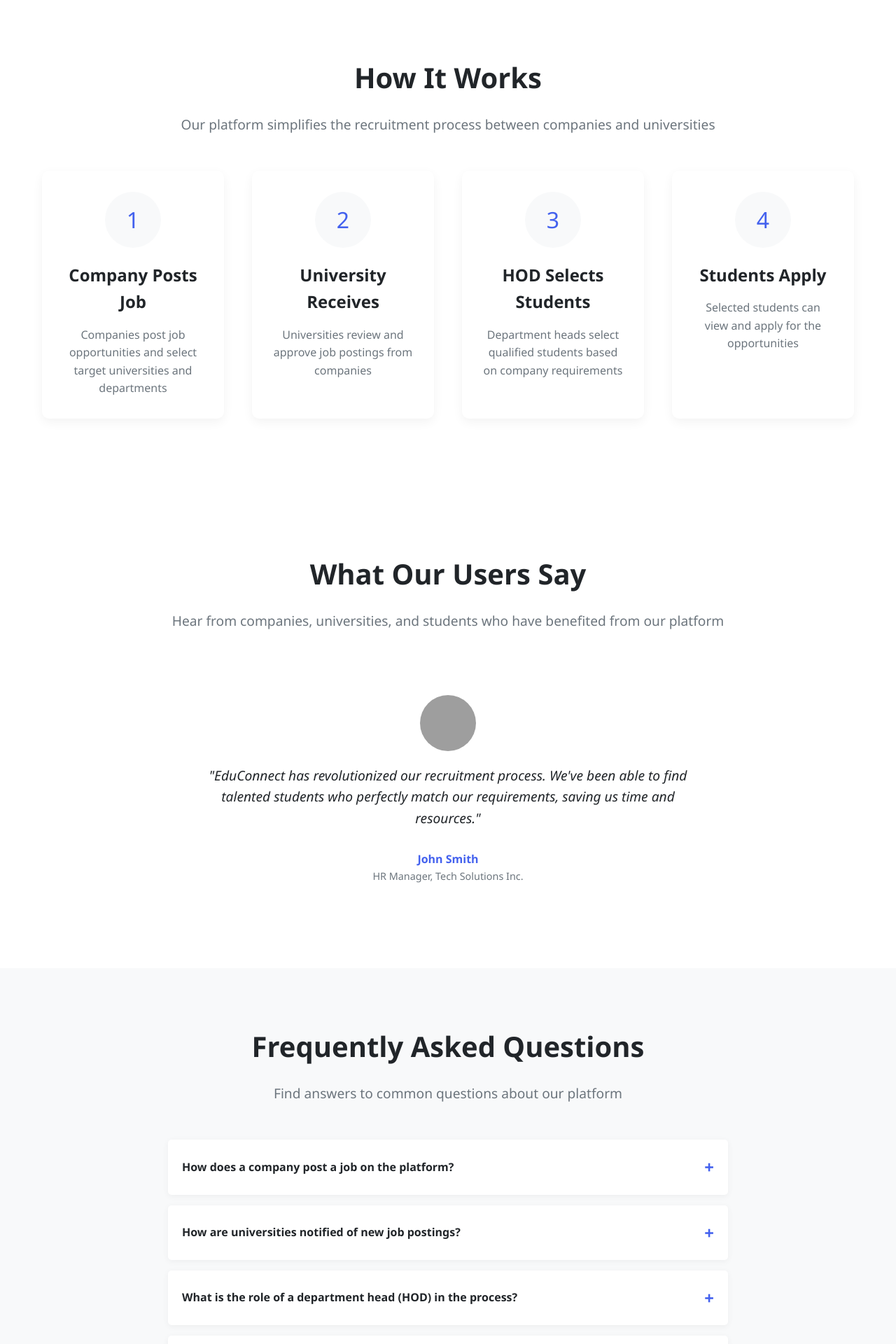
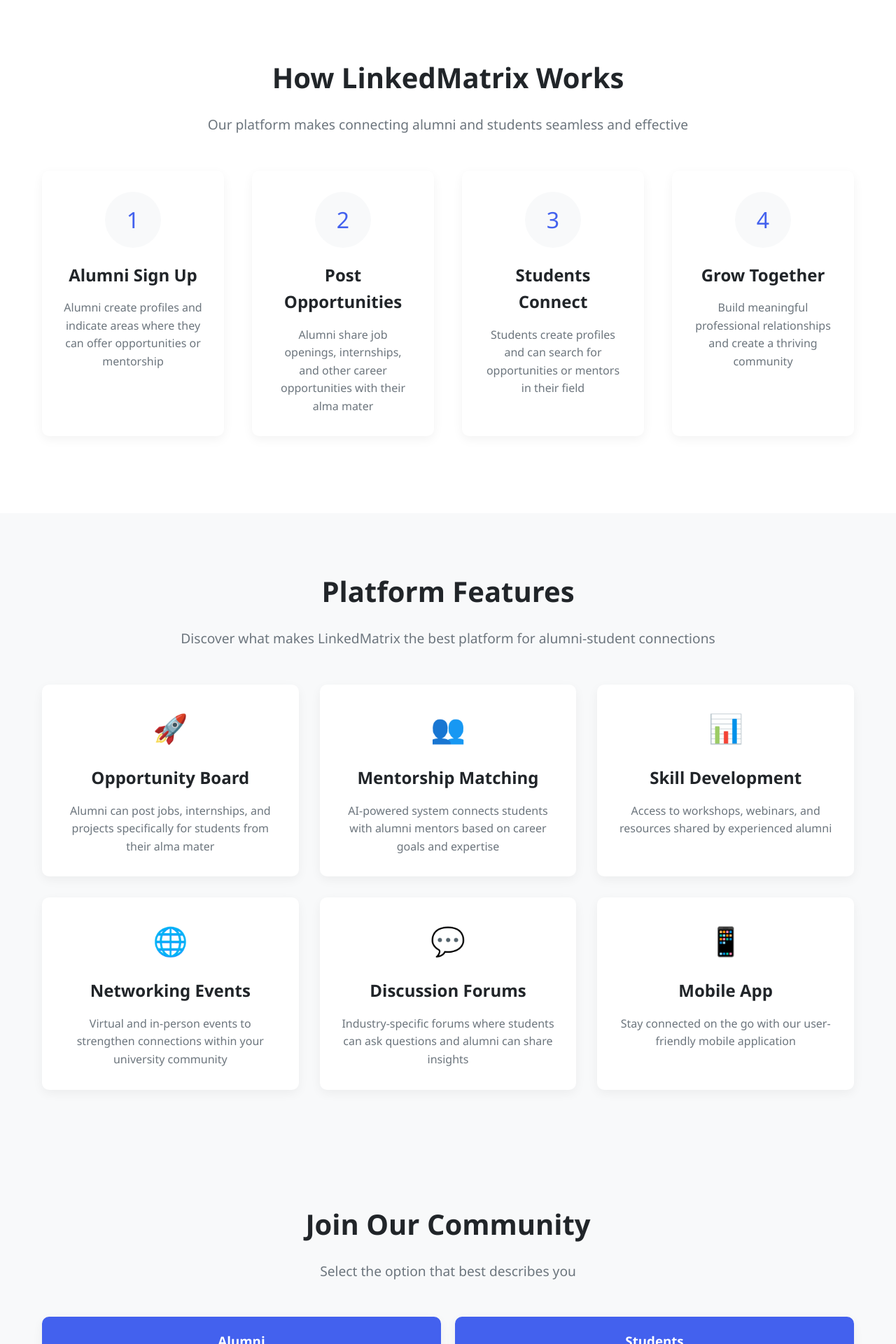
Before and after one commit to ManaS066/LinkedMatrix, a Flask app: page / in a window 1280 px wide. Shown: the part 801-2721 px from the top of the page at 70% size. Run offline with Flask 3, Linux system fonts and the light colour scheme; some libraries are stand-ins or nearby versions; grey boxes are pictures that could not be loaded.

Commit message:
indexpage change

```diff
--- a/templates/company_dashboard.html
+++ b/templates/company_dashboard.html
@@ -487,7 +487,7 @@
     <!-- Navigation Bar -->
     <nav class="navbar navbar-expand-lg">
         <div class="container-fluid">
-            <a class="navbar-brand" href="#">BridgeWork</a>
+            <a class="navbar-brand" href="#">LinkedMatrix</a>
             <div class="welcome-text d-none d-md-block">Welcome, <b>{{ company_name }}</b></div>
             <button class="navbar-toggler" type="button" data-bs-toggle="collapse" data-bs-target="#navbarNav"
                 aria-controls="navbarNav" aria-expanded="false" aria-label="Toggle navigation">
--- a/templates/index.html
+++ b/templates/index.html
@@ -3,7 +3,7 @@
 <head>
     <meta charset="UTF-8">
     <meta name="viewport" content="width=device-width, initial-scale=1.0">
-    <title>BridgeWork - Bridging Companies and Universities</title>
+    <title>LinkedMatrix - Connecting Alumni and Students</title>
     <style>
         /* Global Styles */
         :root {
@@ -228,6 +228,47 @@
         }
 
         .step-description {
+            color: var(--gray-color);
+        }
+
+        /* Features Section */
+        .features {
+            background-color: var(--light-color);
+        }
+
+        .features-grid {
+            display: grid;
+            grid-template-columns: repeat(auto-fit, minmax(300px, 1fr));
+            gap: 30px;
+            margin-top: 50px;
+        }
+
+        .feature-card {
+            background-color: white;
+            padding: 30px;
+            border-radius: 10px;
+            box-shadow: 0 5px 15px rgba(0, 0, 0, 0.05);
+            text-align: center;
+            transition: transform 0.3s ease;
+        }
+
+        .feature-card:hover {
+            transform: translateY(-10px);
+        }
+
+        .feature-icon {
+            font-size: 2.5rem;
+            color: var(--primary-color);
+            margin-bottom: 20px;
+        }
+
+        .feature-title {
+            font-size: 1.5rem;
+            margin-bottom: 15px;
+            color: var(--dark-color);
+        }
+
+        .feature-description {
             color: var(--gray-color);
         }
 
@@ -539,11 +579,12 @@
     <header>
         <div class="container">
             <nav class="navbar">
-                <a href="#" class="logo">Work<span>Bridge</span></a>
+                <a href="#" class="logo">Linked<span>Matrix</span></a>
                 <ul class="nav-links">
                     <li><a href="#how-it-works">How It Works</a></li>
+                    <li><a href="#features">Features</a></li>
                     <li><a href="/login">Login</a></li>
-                    <li><a href="#testimonials">Testimonials</a></li>
+                    <li><a href="#testimonials">Success Stories</a></li>
                     <li><a href="#faq">FAQ</a></li>
                     <li><a href="#contact" class="btn btn-primary">Contact Us</a></li>
                 </ul>
@@ -556,10 +597,10 @@
     <section class="hero" id="home">
         <div class="container">
             <div class="hero-content">
-                <h1 class="hero-title">Connecting Companies, Universities & Students</h1>
-                <p class="hero-subtitle">A seamless platform that bridges the gap between industry needs and academic talent</p>
+                <h1 class="hero-title">Connecting Alumni and Students for Success</h1>
+                <p class="hero-subtitle">A powerful platform where alumni can share opportunities and mentor the next generation</p>
                 <div class="hero-btns">
-                    <a href="#login-sections" class="btn btn-primary">Get Started</a>
+                    <a href="#login-sections" class="btn btn-primary">Join the Network</a>
                     <a href="#how-it-works" class="btn btn-outline">Learn More</a>
                 </div>
             </div>
@@ -569,100 +610,156 @@
     <!-- How It Works Section -->
     <section class="section how-it-works" id="how-it-works">
         <div class="container">
-            <h2 class="section-title text-center">How It Works</h2>
-            <p class="section-subtitle text-center">Our platform simplifies the recruitment process between companies and universities</p>
+            <h2 class="section-title text-center">How LinkedMatrix Works</h2>
+            <p class="section-subtitle text-center">Our platform makes connecting alumni and students seamless and effective</p>
 
             <div class="steps">
                 <div class="step">
                     <div class="step-icon">1</div>
-                    <h3 class="step-title">Company Posts Job</h3>
-                    <p class="step-description">Companies post job opportunities and select target universities and departments</p>
+                    <h3 class="step-title">Alumni Sign Up</h3>
+                    <p class="step-description">Alumni create profiles and indicate areas where they can offer opportunities or mentorship</p>
                 </div>
 
                 <div class="step">
                     <div class="step-icon">2</div>
-                    <h3 class="step-title">University Receives</h3>
-                    <p class="step-description">Universities review and approve job postings from companies</p>
+                    <h3 class="step-title">Post Opportunities</h3>
+                    <p class="step-description">Alumni share job openings, internships, and other career opportunities with their alma mater</p>
                 </div>
 
                 <div class="step">
                     <div class="step-icon">3</div>
-                    <h3 class="step-title">HOD Selects Students</h3>
-                    <p class="step-description">Department heads select qualified students based on company requirements</p>
+                    <h3 class="step-title">Students Connect</h3>
+                    <p class="step-description">Students create profiles and can search for opportunities or mentors in their field</p>
                 </div>
 
                 <div class="step">
                     <div class="step-icon">4</div>
-                    <h3 class="step-title">Students Apply</h3>
-                    <p class="step-description">Selected students can view and apply for the opportunities</p>
+                    <h3 class="step-title">Grow Together</h3>
+                    <p class="step-description">Build meaningful professional relationships and create a thriving community</p>
                 </div>
             </div>
         </div>
     </section>
 
+    <!-- Features Section -->
+    <section class="section features" id="features">
+        <div class="container">
+            <h2 class="section-title text-center">Platform Features</h2>
+            <p class="section-subtitle text-center">Discover what makes LinkedMatrix the best platform for alumni-student connections</p>
 
-<!-- Contact Form Modal -->
-<div id="contactModal" class="modal">
-    <div class="modal-content">
-        <span class="close-btn">&times;</span>
-        <h2>Contact Us</h2>
-        <form>
-            <label for="name" align:left>Name:</label>
-            <input type="text" id="name" required>
+            <div class="features-grid">
+                <div class="feature-card">
+                    <div class="feature-icon">🚀</div>
+                    <h3 class="feature-title">Opportunity Board</h3>
+                    <p class="feature-description">Alumni can post jobs, internships, and projects specifically for students from their alma mater</p>
+                </div>
 
-            <label for="email" align:left>Email:</label>
-            <input type="email" id="email" required>
+                <div class="feature-card">
+                    <div class="feature-icon">👥</div>
+                    <h3 class="feature-title">Mentorship Matching</h3>
+                    <p class="feature-description">AI-powered system connects students with alumni mentors based on career goals and expertise</p>
+                </div>
 
-            <label for="message" align:left>Message:</label>
-            <textarea id="message" rows="4" required></textarea>
+                <div class="feature-card">
+                    <div class="feature-icon">📊</div>
+                    <h3 class="feature-title">Skill Development</h3>
+                    <p class="feature-description">Access to workshops, webinars, and resources shared by experienced alumni</p>
+                </div>
 
-            <button type="submit" class="btn btn-primary">Submit</button>
-        </form>
-    </div>
-</div>
+                <div class="feature-card">
+                    <div class="feature-icon">🌐</div>
+                    <h3 class="feature-title">Networking Events</h3>
+                    <p class="feature-description">Virtual and in-person events to strengthen connections within your university community</p>
+                </div>
 
+                <div class="feature-card">
+                    <div class="feature-icon">💬</div>
+                    <h3 class="feature-title">Discussion Forums</h3>
+                    <p class="feature-description">Industry-specific forums where students can ask questions and alumni can share insights</p>
+                </div>
+
+                <div class="feature-card">
+                    <div class="feature-icon">📱</div>
+                    <h3 class="feature-title">Mobile App</h3>
+                    <p class="feature-description">Stay connected on the go with our user-friendly mobile application</p>
+                </div>
+            </div>
+        </div>
+    </section>
+
+    <!-- Login Sections -->
+    <section class="section login-sections" id="login-sections">
+        <div class="container">
+            <h2 class="section-title text-center">Join Our Community</h2>
+            <p class="section-subtitle text-center">Select the option that best describes you</p>
+
+            <div class="login-cards">
+                <div class="login-card">
+                    <div class="login-card-header">
+                        <h3>Alumni</h3>
+                    </div>
+                    <div class="login-card-body">
+                        <h4 class="login-card-title">Give Back to Your Community</h4>
+                        <p class="login-card-text">Share opportunities, mentor students, and strengthen your university network</p>
+                        <a href="#" class="btn btn-primary">Alumni Sign Up</a>
+                    </div>
+                </div>
+
+                <div class="login-card">
+                    <div class="login-card-header">
+                        <h3>Students</h3>
+                    </div>
+                    <div class="login-card-body">
+                        <h4 class="login-card-title">Launch Your Career</h4>
+                        <p class="login-card-text">Connect with alumni, find opportunities, and get guidance from those who've been in your shoes</p>
+                        <a href="#" class="btn btn-primary">Student Sign Up</a>
+                    </div>
+                </div>
+            </div>
+        </div>
+    </section>
 
     <!-- Testimonials Section -->
     <section class="section testimonials" id="testimonials">
         <div class="container">
-            <h2 class="section-title text-center">What Our Users Say</h2>
-            <p class="section-subtitle text-center">Hear from companies, universities, and students who have benefited from our platform</p>
+            <h2 class="section-title text-center">Success Stories</h2>
+            <p class="section-subtitle text-center">Hear from alumni and students who have benefited from our platform</p>
 
             <div class="testimonial-slider">
                 <div class="testimonial-slide">
                     <div class="testimonial-avatar">
-                        <img src="https://randomuser.me/api/portraits/men/32.jpg" alt="John Smith">
+                        <img src="/api/placeholder/80/80" alt="James Wilson">
                     </div>
-                    <p class="testimonial-text">"EduConnect has revolutionized our recruitment process. We've been able to find talented students who perfectly match our requirements, saving us time and resources."</p>
-                    <p class="testimonial-author">John Smith</p>
-                    <p class="testimonial-role">HR Manager, Tech Solutions Inc.</p>
+                    <p class="testimonial-text">"As an alumnus, I wanted to give back to my university community. LinkedMatrix made it easy to post job openings at my company specifically for students from my alma mater. I've hired three brilliant graduates so far!"</p>
+                    <p class="testimonial-author">James Wilson</p>
+                    <p class="testimonial-role">Engineering Manager, Class of 2010</p>
                 </div>
 
                 <div class="testimonial-slide" style="display: none;">
                     <div class="testimonial-avatar">
-                        <img src="https://randomuser.me/api/portraits/women/44.jpg" alt="Sarah Johnson">
+                        <img src="/api/placeholder/80/80" alt="Sarah Johnson">
                     </div>
-                    <p class="testimonial-text">"As a university administrator, this platform has streamlined our industry partnerships. The interface is intuitive, and the process is transparent for all stakeholders."</p>
-                    <p class="testimonial-author">Dr. Sarah Johnson</p>
-                    <p class="testimonial-role">Dean of Placements, National University</p>
+                    <p class="testimonial-text">"Finding my first internship seemed impossible until I connected with alumni on LinkedMatrix. My mentor guided me through the application process and even referred me to their company. The platform literally launched my career!"</p>
+                    <p class="testimonial-author">Sarah Johnson</p>
+                    <p class="testimonial-role">Marketing Student, Class of 2024</p>
                 </div>
 
                 <div class="testimonial-slide" style="display: none;">
                     <div class="testimonial-avatar">
-                        <img src="https://randomuser.me/api/portraits/men/67.jpg" alt="Michael Chen">
+                        <img src="/api/placeholder/80/80" alt="Michael Chen">
                     </div>
-                    <p class="testimonial-text">"As a department head, I can now easily match the right students with the right opportunities. The platform has significantly improved our placement rates."</p>
-                    <p class="testimonial-author">Prof. Michael Chen</p>
-                    <p class="testimonial-role">HOD Computer Science, Tech University</p>
+                    <p class="testimonial-text">"I've been mentoring students through LinkedMatrix for the past year, and it's been incredibly rewarding. The platform makes it easy to schedule sessions, share resources, and track progress. It's strengthened my connection to my university."</p>
+                    <p class="testimonial-author">Michael Chen</p>
+                    <p class="testimonial-role">Finance Professional, Class of 2015</p>
                 </div>
 
                 <div class="testimonial-slide" style="display: none;">
                     <div class="testimonial-avatar">
-                        <img src="https://randomuser.me/api/portraits/women/28.jpg" alt="Emily Rodriguez">
+                        <img src="/api/placeholder/80/80" alt="Priya Sharma">
                     </div>
-                    <p class="testimonial-text">"Thanks to EduConnect, I secured an internship at my dream company! The process was straightforward, and I received notifications at every step."</p>
-                    <p class="testimonial-author">Emily Rodriguez</p>
-                    <p class="testimonial-role">Computer Science Student</p>
+                    <p class="testimonial-text">"LinkedMatrix helped me find alumni working in my dream field. The advice and connections I received were invaluable. I attended a networking event through the platform and landed my first job offer before graduation!"</p>
+                    <p class="testimonial-author">Priya Sharma</p>
+                    <p class="testimonial-role">Computer Science Graduate, Class of 2023</p>
                 </div>
             </div>
         </div>
@@ -672,48 +769,48 @@
     <section class="section faq" id="faq">
         <div class="container">
             <h2 class="section-title text-center">Frequently Asked Questions</h2>
-            <p class="section-subtitle text-center">Find answers to common questions about our platform</p>
+            <p class="section-subtitle text-center">Find answers to common questions about LinkedMatrix</p>
 
             <div class="faq-container">
                 <div class="faq-item">
-                    <div class="faq-question">How does a company post a job on the platform?</div>
+                    <div class="faq-question">How do I join as an alumnus?</div>
                     <div class="faq-answer">
-                        <p>Companies can register on the platform, create a profile, and then post job opportunities through their dashboard. During the job posting process, they can select specific universities and departments they want to target for recruitment.</p>
+                        <p>To join as an alumnus, simply click on "Alumni Sign Up" and complete your profile with your graduation year, field of expertise, and current position. You can then choose how you'd like to contribute—whether by posting opportunities, mentoring students, or participating in events.</p>
                     </div>
                 </div>
 
                 <div class="faq-item">
-                    <div class="faq-question">How are universities notified of new job postings?</div>
+                    <div class="faq-question">Is LinkedMatrix free for students?</div>
                     <div class="faq-answer">
-                        <p>Universities receive notifications through their dashboard and via email when a company selects them for a job posting. They can review the details and approve or request modifications before forwarding to the relevant departments.</p>
+                        <p>Yes! LinkedMatrix is completely free for students. We believe in making career connections accessible to all students. Simply register with your university email address to verify your student status and gain access to all platform features.</p>
                     </div>
                 </div>
 
                 <div class="faq-item">
-                    <div class="faq-question">What is the role of a department head (HOD) in the process?</div>
+                    <div class="faq-question">How do I post an opportunity for students?</div>
                     <div class="faq-answer">
-                        <p>Department heads review job postings relevant to their department, select qualified students based on the company's requirements, and manage the selection process. They can also provide feedback to both students and companies.</p>
+                        <p>As an alumnus, once you've created your profile, you can post opportunities by navigating to the "Post Opportunity" section in your dashboard. Fill out the details including position, requirements, application deadline, and whether it's an internship, full-time role, or project. You can choose to make it visible to students from specific departments or all students.</p>
                     </div>
                 </div>
 
                 <div class="faq-item">
-                    <div class="faq-question">How do students know they've been selected for a job opportunity?</div>
+                    <div class="faq-question">Can I connect with alumni from specific industries?</div>
                     <div class="faq-answer">
-                        <p>Students receive notifications through their student portal and via email when they've been selected for a job opportunity. They can view the details, express interest, and proceed with the application process.</p>
+                        <p>Absolutely! As a student, you can filter alumni by industry, company, graduation year, or area of expertise. Our advanced search feature helps you find the perfect mentors or connections based on your career interests and goals.</p>
                     </div>
                 </div>
 
                 <div class="faq-item">
-                    <div class="faq-question">Is there a fee for using the platform?</div>
+                    <div class="faq-question">How does the mentorship program work?</div>
                     <div class="faq-answer">
-                        <p>Companies pay a subscription fee to access the platform's features, while universities, department heads, and students can use the platform for free. Premium features for enhanced recruitment are available for companies at additional costs.</p>
+                        <p>Our mentorship program matches students with alumni based on shared interests, career goals, and expertise. Alumni specify their mentoring capacity and areas of guidance, while students indicate what they're looking for in a mentor. Once matched, you can schedule meetings, set goals, and track progress through our platform.</p>
                     </div>
                 </div>
 
                 <div class="faq-item">
-                    <div class="faq-question">How is student data protected on the platform?</div>
+                    <div class="faq-question">Are there networking events on LinkedMatrix?</div>
                     <div class="faq-answer">
-                        <p>We take data privacy seriously. Student information is only shared with companies when they are selected for specific opportunities. All data is encrypted, and we comply with relevant data protection regulations.</p>
+                        <p>Yes! We regularly host both virtual and in-person networking events. Alumni can create or sponsor events, while students can browse and register for events relevant to their interests. These include industry panels, resume workshops, mock interviews, and casual networking mixers.</p>
                     </div>
                 </div>
             </div>
@@ -723,11 +820,33 @@
     <!-- CTA Section -->
     <section class="section cta">
         <div class="container">
-            <h2 class="section-title">Ready to Transform Your Recruitment Process?</h2>
-            <p class="section-subtitle">Join thousands of companies, universities, and students on our platform</p>
-            <a href="#login-sections" class="btn btn-outline">Get Started Today</a>
+            <h2 class="section-title">Join the LinkedMatrix Community Today</h2>
+            <p class="section-subtitle">Connect, mentor, and grow with your university network</p>
+            <a href="#login-sections" class="btn btn-outline">Get Started Now</a>
         </div>
     </section>
+
+    <!-- Contact Form Modal -->
+    <div id="contactModal" class="modal">
+        <div class="modal-content">
+            <span class="close-btn">&times;</span>
+            <h2>Contact Us</h2>
+            <form>
+                <label for="name">Name:</label>
+                <input type="text" id="name" required>
+
+                <label for="email">Email:</label>
+                <input type="email" id="email" required>
+
+                <label for="message">Message:</label>
+                <textarea id="message" rows="4" required></textarea>
+
+                <button type="submit" class="btn btn-primary">Submit</button>
+            </form>
+        </div>
+    </div>
+
+    <!-- Footer -->
 
     <!-- Footer -->
     <footer>
```
Also changed, not shown: other parts of templates/index.html (+42 -43 lines).
